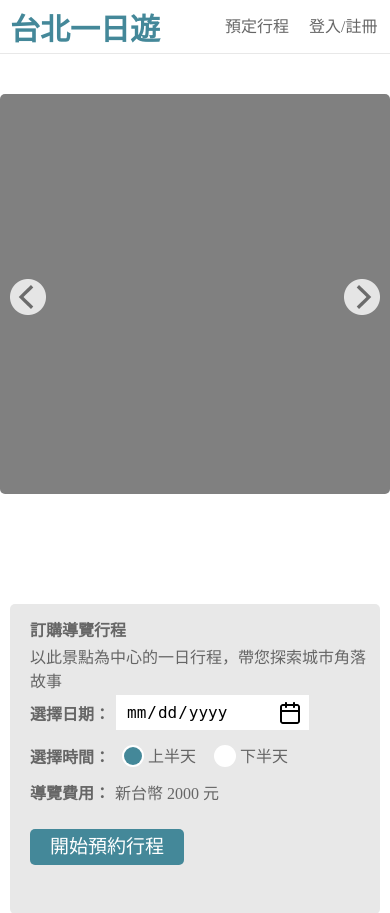
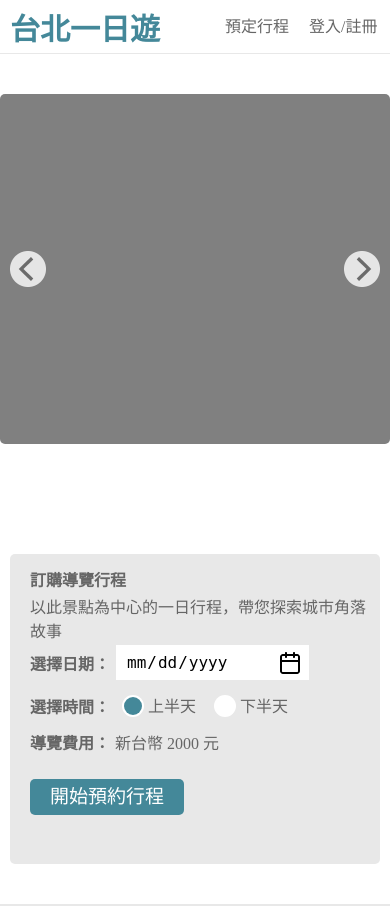
Before and after one commit to SaraChen1020/Taipei-day-trip-website, a Flask app: template templates/attraction.html in a window 390 px wide. Shown: the top 913 px of the page. Run offline with Flask 2, Linux system fonts and the light colour scheme; the template is opened without the code that fills it, so the values that code supplies are empty.

Commit message:
style: 修正arrow樣式位置及調整RWD

```diff
--- a/static/attraction.css
+++ b/static/attraction.css
@@ -149,7 +149,7 @@ a:hover {
 .arrow {
   cursor: pointer;
   position: absolute;
-  top: 185px;
+  top: 182px;
   width: 36px;
   height: 36px;
   background-repeat: no-repeat;
@@ -480,6 +480,14 @@ hr {
     padding: 0;
   }
 
+  .slides-container {
+    height: 350px;
+  }
+
+  .arrow {
+    top: 157px;
+  }
+
   .profile {
     margin-top: 20px;
     padding-right: 10px;
```
